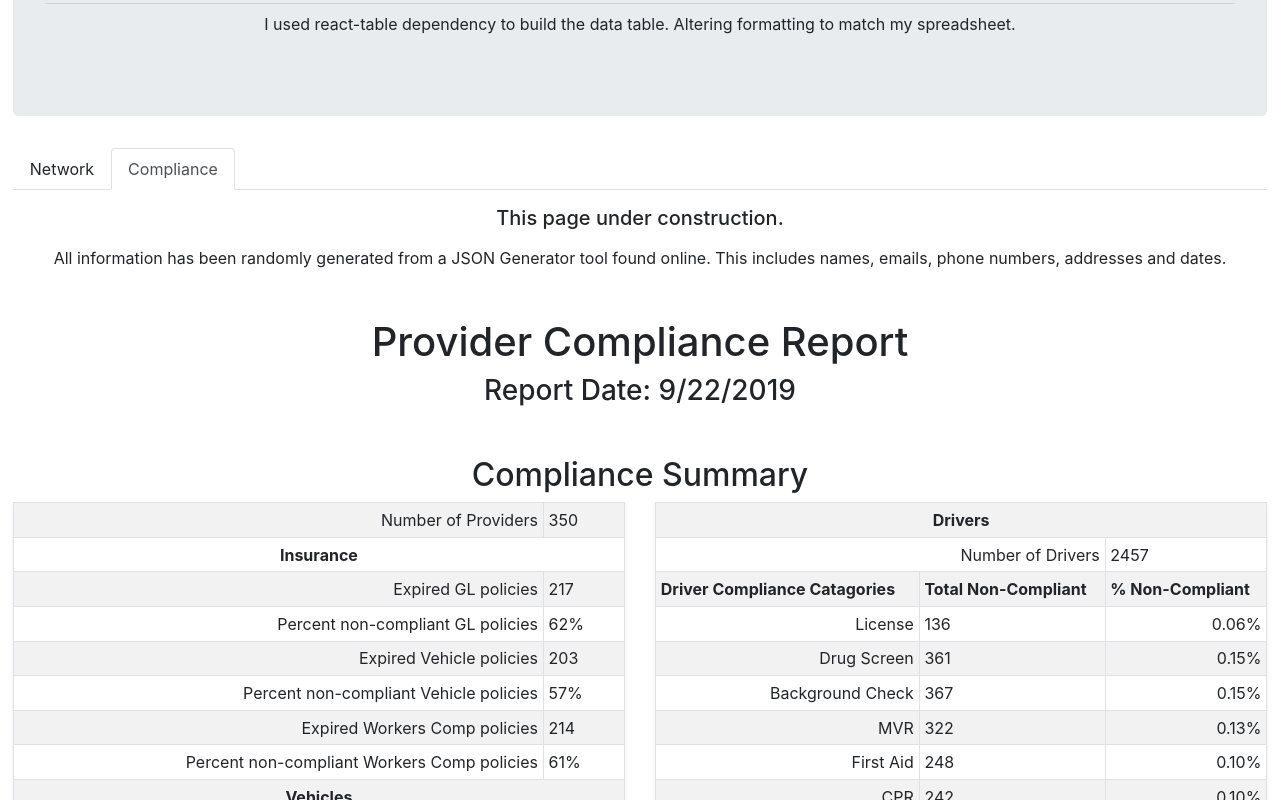
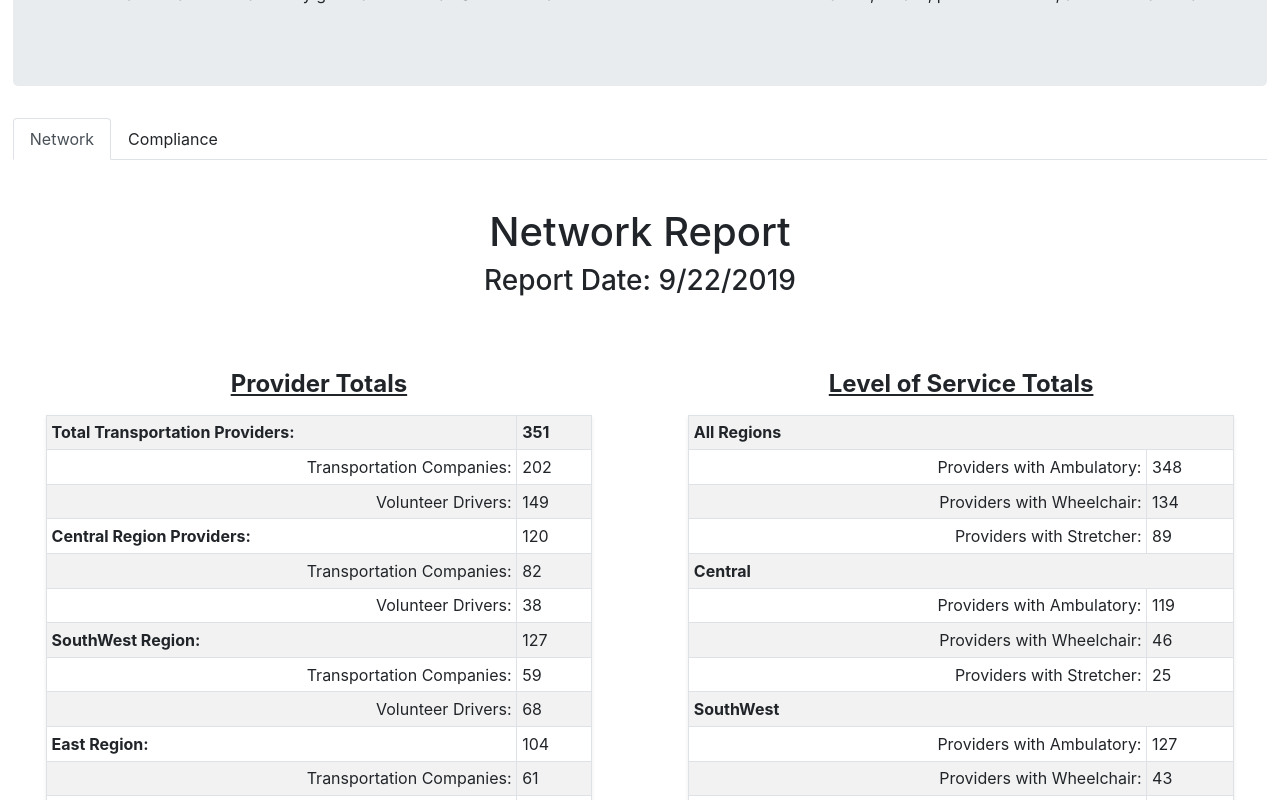
Before and after one commit to mfioca/my-page, a Next.js app: page /providerData in a window 1280 px wide. Shown: the part 300-1100 px from the top of the page. Built offline with nearby package versions, Linux system fonts and the light colour scheme.

Commit message:
changes to new page

```diff
--- a/pages/customComponents.js
+++ b/pages/customComponents.js
@@ -16,6 +16,18 @@ import { HomeCardStyle, DandDStyle, ImageStyles
 /* *********************************
 *   Export styled components       *
 ***********************************/
+
+export function NewTabLink(props){
+    return (
+        <a className={props.Style}
+            href={props.Link}
+            target="_blank"
+            rel="noopener noreferrer"
+            title={props.Title}>
+                {props.children}
+        </a>
+    );
+}
 
 //used in home page, attacksim
 export function CenterFlexWrapDiv(props) {
@@ -43,24 +55,21 @@ export function TvPostInfoLabel(props) {
     );
 }
 
-export function NewTabLink(props){
-    return (
-        <a className={props.Style}
-            href={props.Link}
-            target="_blank"
-            rel="noopener noreferrer"
-            title={props.Title}>
-                {props.children}
-        </a>
-    );
-}
-
 export function TvPostInfoValue(props){
     return (
         <td className="text-left m-0 p-2">
             <small>{props.children}</small>
         </td>
     );
+}
+
+//used in provider compliance
+export function TplistHeaderRow (props) {
+    return (
+        <Row className="p-0 bg-secondary text-white rounded-lg">
+            {props.children}
+        </Row>
+    )
 }
 
 /* ***********************
--- a/pages/jsxstyles.js
+++ b/pages/jsxstyles.js
@@ -63,3 +63,13 @@ export const DandDStyle = {
         width: 'auto',
     }
 }
+
+export const TplistHeader = {
+    Title: {
+        textAlign: 'Center',
+        marginTop: '10px'
+    },
+    Value: {
+        paddingTop: '10px'
+    }
+}
--- a/pages/providerData.js
+++ b/pages/providerData.js
@@ -14,7 +14,7 @@ class ProviderData extends React.Component {
 
         this.toggle = this.toggle.bind(this);
         this.state = {
-            activeTab: '2'
+            activeTab: '1'
         };
     }
 
@@ -34,11 +34,10 @@ class ProviderData extends React.Component {
                     ImgUrl="noimage"
                     Caption1Style='lead text-center'
                     Caption1="this is data imported from local json files. It will recreate tracking
-                        spreadsheets I created at one of my previous jobs. Information displayed has
-                        been randomly generated."
+                        spreadsheets I created at one of my previous jobs."
                     Caption2Style='text-center'
-                    Caption2="I used react-table dependency to build the data table. Altering formatting
-                        to match my spreadsheet."
+                    Caption2="All information has been randomly generated from a JSON Generator tool
+                    found online. This includes names, emails, phone numbers, addresses and dates."
                 />
                 <Nav tabs>
                     <NavItem>
@@ -60,6 +59,8 @@ class ProviderData extends React.Component {
                 </Nav>
                 <TabContent activeTab={this.state.activeTab}>
                     <TabPane tabId="1">
+                        <h1 className="mt-5 text-center">Network Report</h1>
+                        <h3 className="mt-2 mb-5 text-center">Report Date: 9/22/2019</h3>
                         <Networkinfo />
                         <Row className="justify-content-center">
                             <Col xs="10" className="mb-3" >
@@ -68,14 +69,6 @@ class ProviderData extends React.Component {
                         </Row>
                     </TabPane>
                     <TabPane tabId="2">
-                        <h5 className="text-center m-3">
-                            This page under construction.
-                        </h5>
-                        <p className="text-center m-3">
-                            All information has been randomly generated from a JSON
-                            Generator tool found online. This includes names, emails,
-                            phone numbers, addresses and dates.
-                        </p>
                         <ProviderCompliance />
                     </TabPane>
                 </TabContent>
--- a/pages/provider_data/prividerCompliance.js
+++ b/pages/provider_data/prividerCompliance.js
@@ -3,8 +3,9 @@ import { Dropdown, DropdownToggle, DropdownMenu, DropdownItem,
     TabContent, TabPane, Nav, NavItem, NavLink, Row, Col, Table
 } from 'reactstrap'
 import classnames from 'classnames'
-import { DateCheck } from '../customComponents'
+import { DateCheck, TplistHeaderRow } from '../customComponents'
 import { ComplianceTable } from './providerStats'
+import { TplistHeader } from '../jsxstyles'
 
 var tpdata = require('./Compliance.json');
 
@@ -23,6 +24,8 @@ function ProviderDropdown() {
                             ...data.styles,
                             overflow: 'auto',
                             maxHeight: 200  ,
+                            textAlign: 'center',
+                            marginLeft: '-15px'
                             },
                         };
                     },
@@ -57,7 +60,7 @@ class ProviderCompliance extends React.Component {
         this.state = {
             dropdownOpen: false,
             value: 'ACCEL',
-            activeTab: '2'
+            activeTab: '1'
         };
         this.selectTab = this.selectTab.bind(this);
         this.selectProvider = this.selectProvider.bind(this);
@@ -87,12 +90,13 @@ class ProviderCompliance extends React.Component {
 
         return (
             <div>
-                <h1 className="mt-5 text-center">Provider Compliance Report</h1>
-                <h3 className="mt-2 mb-5 text-center">Report Date: 9/22/2019</h3>
+                <h1 className="mt-3 text-center">Provider Compliance Report</h1>
+                <h3 className="my-3 text-center">Report Date: 9/22/2019</h3>
                 <ComplianceTable />
+                <h1 className="mt-3 text-center">Compliance by Provider</h1>
                 <Dropdown isOpen={this.state.dropdownOpen}
                     toggle={this.clickDropdown}
-                    className="ml-5"
+                    className="d-flex ml-5 my-5 justify-content-center"
                 >
                     <DropdownToggle caret>
                         Provider List
@@ -134,8 +138,8 @@ class ProviderCompliance extends React.Component {
                         }
                     </Row>
                     </div>
-                    <div>
-                        <Nav tabs className="mt-3">
+                    <div className="mt-3">
+                        <Nav tabs>
                             <NavItem>
                                 <NavLink
                                     className={classnames({ active: this.state.activeTab === '1' })}
@@ -155,24 +159,24 @@ class ProviderCompliance extends React.Component {
                         </Nav>
                         <TabContent activeTab={this.state.activeTab}>
                             <TabPane tabId="1">
-                                <h2 className="my-5">Drivers:</h2>
+                                <h2 className="my-3">Drivers:</h2>
                                 {tp.drivers.map(dr => (
                                     <div key={dr.id}>
-                                        <Row className="p-0 bg-secondary text-white rounded-lg">
-                                            <Col className=" h-25 text-center mx-5 mt-2">
+                                        <TplistHeaderRow>
+                                            <Col style={TplistHeader.Title}>
                                                 <h3>{dr.name}</h3>
                                             </Col>
-                                            <Col className=" h-25 text-center mx-5 mt-2 pt-2">
-                                                <p>License State: {dr.license.state}</p>
+                                            <Col style={TplistHeader.Title}>
+                                                <p style={TplistHeader.Value}>License State: {dr.license.state}</p>
                                             </Col>
-                                            <Col className=" h-25 text-center mx-5 mt-2 pt-2">
-                                                <p>License Exp: &nbsp;
+                                            <Col style={TplistHeader.Title}>
+                                                <p style={TplistHeader.Value}>License Exp: &nbsp;
                                                     <DateCheck Date={dr.license.exp} />
                                                 </p>
                                             </Col>
-                                        </Row>
+                                        </TplistHeaderRow>
                                         <Row className="ml-5 my-4">
-                                            <Col className="justify-content-center">
+                                            <Col>
                                                 <Table bordered className="w-75 shadow-sm">
                                                     <thead>
                                                         <tr className="bg-light">
@@ -219,32 +223,32 @@ class ProviderCompliance extends React.Component {
                                 ))}
                             </TabPane>
                             <TabPane tabId="2">
-                                <h2 className="my-5">Vehicles</h2>
+                                <h2 className="my-3">Vehicles:</h2>
                                 {tp.vehicles.map(vehicle => (
-                                    <div>
-                                        <Row className="p-0 bg-secondary text-white rounded-lg" key={vehicle.id}>
-                                            <Col  className=" h-25 text-center mt-2">
+                                    <div key={vehicle.id}>
+                                        <TplistHeaderRow>
+                                            <Col style={TplistHeader.Title}>
                                                 <h3>Number: {vehicle.number}</h3>
                                             </Col>
-                                            <Col className=" h-25 text-center mx-5 mt-2 pt-2">
-                                                <p>Vehicle brand: {vehicle.brand}</p>
+                                            <Col style={TplistHeader.Title}>
+                                                <p style={TplistHeader.Value}>Vehicle brand: {vehicle.brand}</p>
                                             </Col>
-                                            <Col className=" h-25 text-center mx-5 mt-2 pt-2">
-                                                <p>Vehicle type: {vehicle.type}</p>
+                                            <Col style={TplistHeader.Title}>
+                                                <p style={TplistHeader.Value}>Vehicle type: {vehicle.type}</p>
                                             </Col>
-                                            <Col className=" h-25 text-center mx-5 mt-2 pt-2">
-                                                <p>Year: {vehicle.year}</p>
+                                            <Col style={TplistHeader.Title}>
+                                                <p style={TplistHeader.Value}>Year: {vehicle.year}</p>
                                             </Col>
-                                        </Row>
-                                        <Row className="justify-content-center">
-                                            <Col sm="12" md={{ size: 3, offset: 1 }}>
-                                            <div className="d-inline-block h-25 m-3 ">
+                                        </TplistHeaderRow>
+                                        <Row className="ml-5 my-2">
+                                            <Col>
+                                            <div className="d-inline-block h-25 m-3">
                                                 <h4>Registration: <small>{vehicle.reg}</small></h4>
                                                 <p>Exp date: <DateCheck Date={vehicle.regexp} /></p>
                                             </div>
                                             </Col>
-                                            <Col sm="12" md={{ size: 3, offset: 2 }}>
-                                            <div className="d-inline-block h-25 m-3 ">
+                                            <Col >
+                                            <div className="d-inline-block h-25 m-3">
                                                 <h4>Inspection:</h4>
                                                 <p>Exp date: <DateCheck Date={vehicle.inspection.end} /></p>
                                             </div>
--- a/pages/provider_data/providerStats.js
+++ b/pages/provider_data/providerStats.js
@@ -14,7 +14,7 @@ export function Networkinfo() {
     return (
         <div >
             <Row>
-                <Col className="px-5">
+                <Col className="px-5 pt-3">
                     <h4 className="text-center p-2"><b><u>Provider Totals</u></b></h4>
                     <Table striped bordered size="sm" className="shadow-sm">
                         <tbody>
@@ -138,7 +138,7 @@ export function Networkinfo() {
                         </style>
                     </Table>
                 </Col>
-                <Col className="px-5">
+                <Col className="px-5 pt-3">
                     <h4 className="text-center p-2"><b><u>Level of Service Totals</u></b></h4>
                     <Table striped bordered size="sm" className="shadow-sm">
                         <tbody>
@@ -295,7 +295,7 @@ export function ComplianceTable() {
 
     return (
         <div>
-            <h2 className="text-center">Compliance Summary</h2>
+            <h2 className="text-center my-2">Compliance Summary</h2>
             <Row>
                 <Col>
                 <Table striped bordered size="sm" className="shadow-sm">
```
Also changed, not shown: 5 other files (tests, documents, lock files or other folders).
